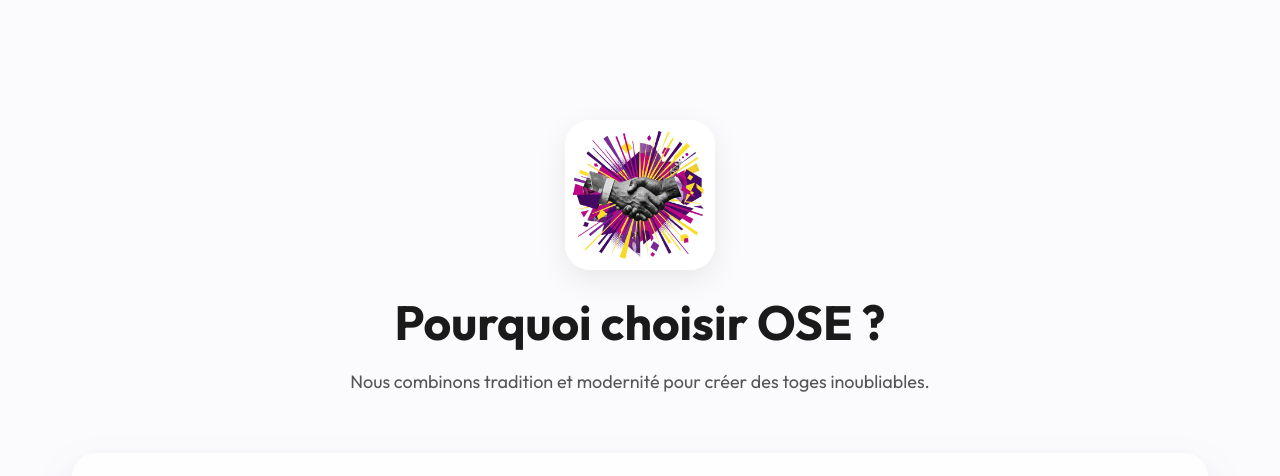
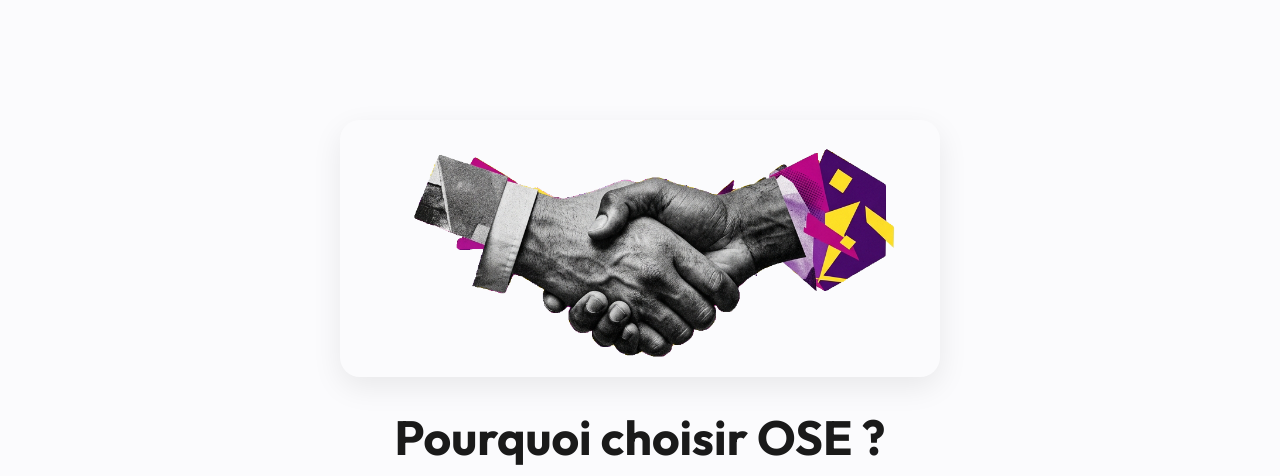
Before and after one commit to jkking78/ose-production, a plain HTML site: page index.html in a window 1280 px wide. Shown: the part 2600-3076 px from the top of the page. Drawn offline with nearby package versions, Linux system fonts and the light colour scheme; a web font is replaced by a local one.

Commit message:
remplace image

```diff
--- a/index.html
+++ b/index.html
@@ -160,7 +160,7 @@
     <section id="qualite" class="features">
         <div class="features-content">
             <div class="section-header fade-in-up" style="margin-bottom: 2rem;">
-                <img src="assets/handshake.jpg" alt="Partenariat de confiance" style="max-width: 150px; border-radius: 25px; margin: 0 auto 1.5rem; display: block; box-shadow: var(--shadow-md);">
+                <img src="assets/handshake.png" alt="Partenariat de confiance" style="width: 100%; max-width: 600px; border-radius: 20px; margin: 0 auto 2rem; display: block; box-shadow: var(--shadow-md);">
                 <h2>Pourquoi choisir OSE ?</h2>
                 <p>Nous combinons tradition et modernité pour créer des toges inoubliables.</p>
             </div>
```
Also changed, not shown: assets/handshake.png (added), 1 other file.
